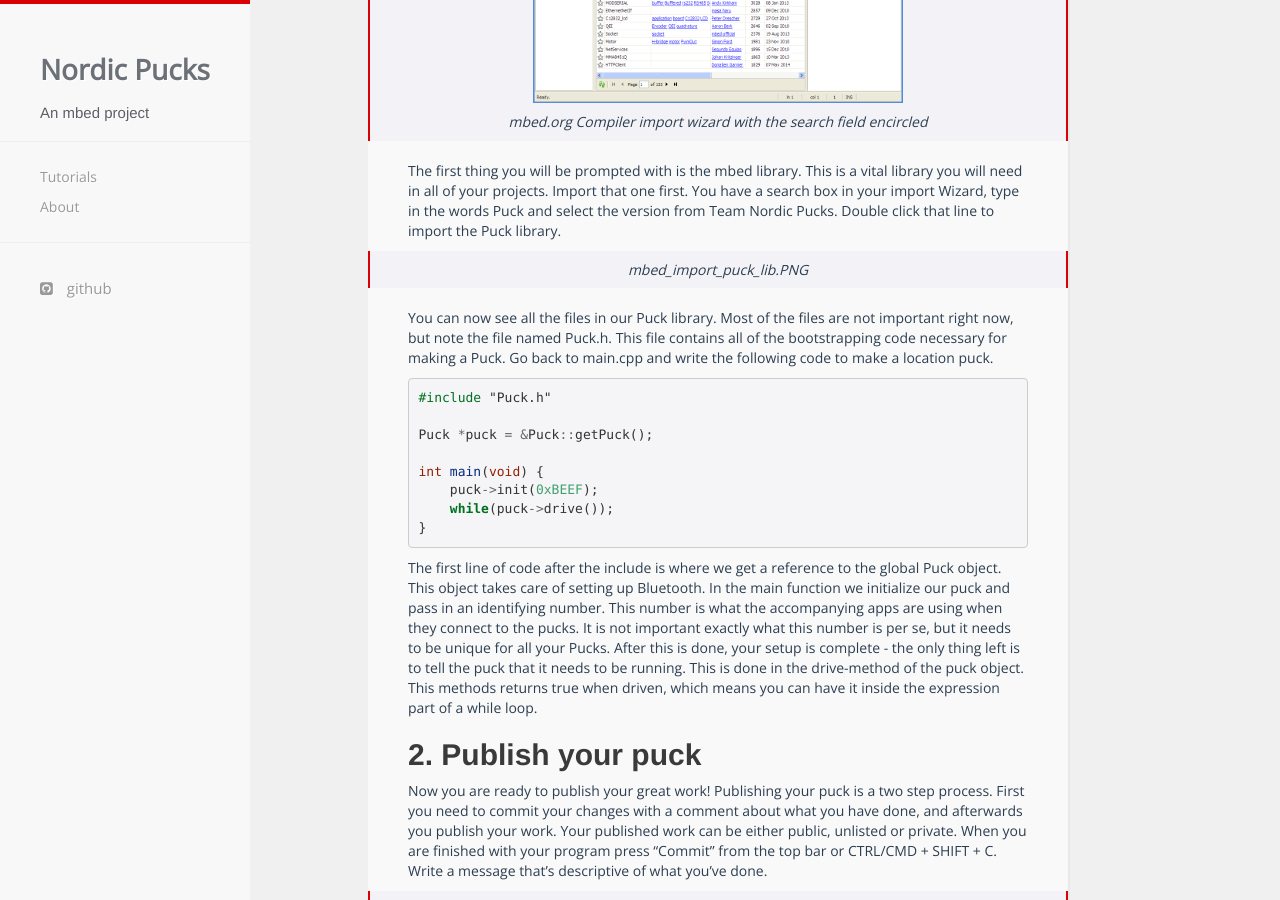
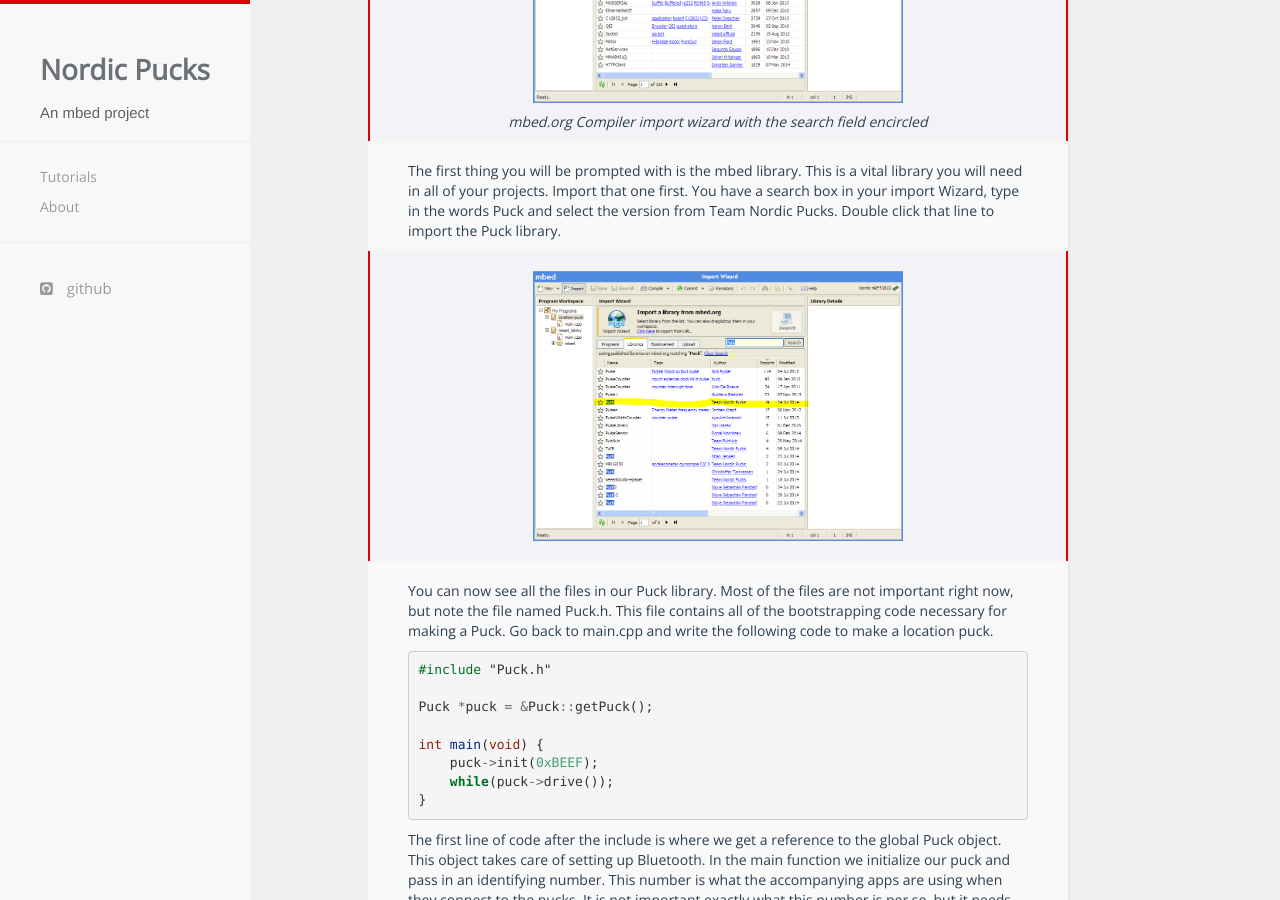
Before and after one commit to NordicPlayground/puck, a Jekyll site: the page built from _tutorials/location.md, in a window 1280 px wide and 900 px high, scrolled down 1218 px. Built offline with Jekyll 4.4.1, drawn with Linux system fonts in a browser that asks for light colours; nearby versions of some CDN libraries; comment, search, counter and statistics services are not loaded.

Commit message:
Add missing image to location tut

```diff
--- a/_tutorials/location.md
+++ b/_tutorials/location.md
@@ -39,7 +39,7 @@
 This is a vital library you will need in all of your projects. Import that one first.
 You have a search box in your import Wizard, type in the words Puck and select the version from Team Nordic Pucks. Double click that line to import the Puck library.
 
-> mbed_import_puck_lib.PNG
+> ![](../images/mbed_import_puck_lib.PNG)
 
 You can now see all the files in our Puck library.
 Most of the files are not important right now, but note the file named Puck.h.
```
